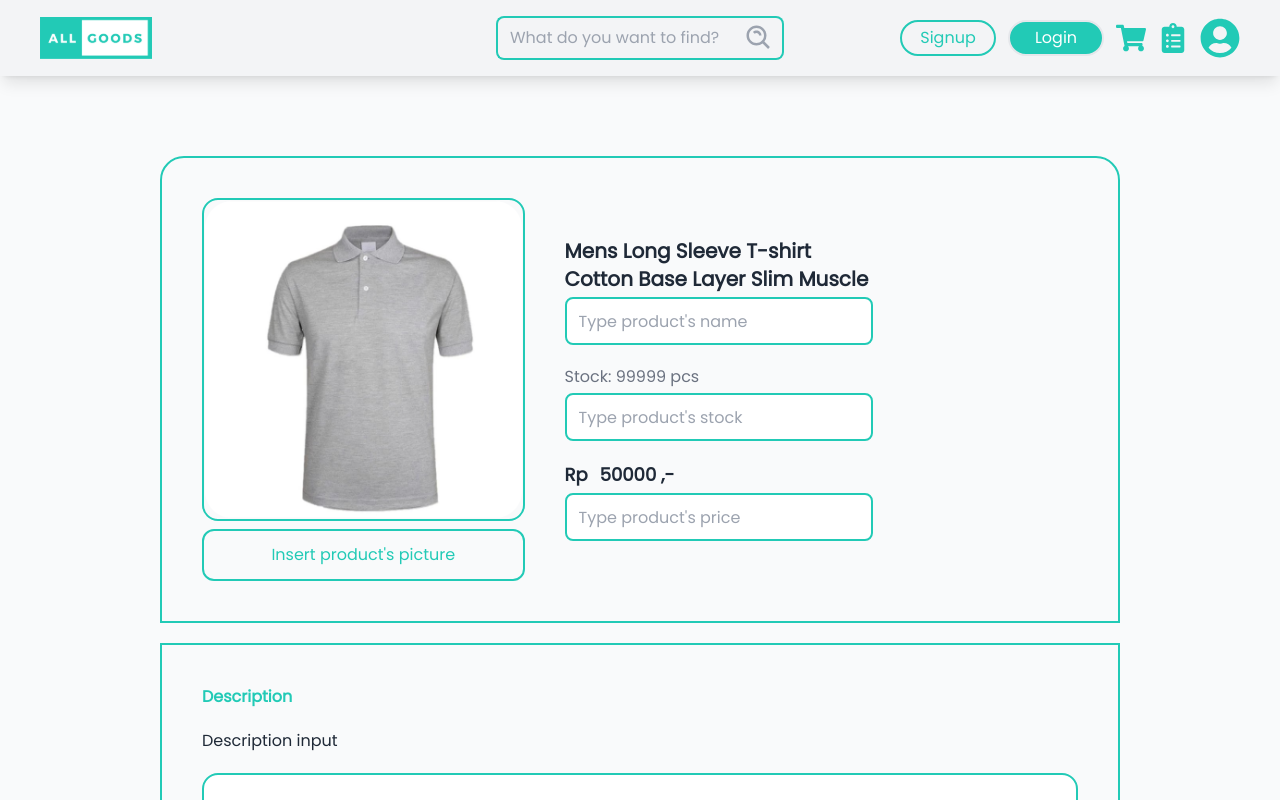
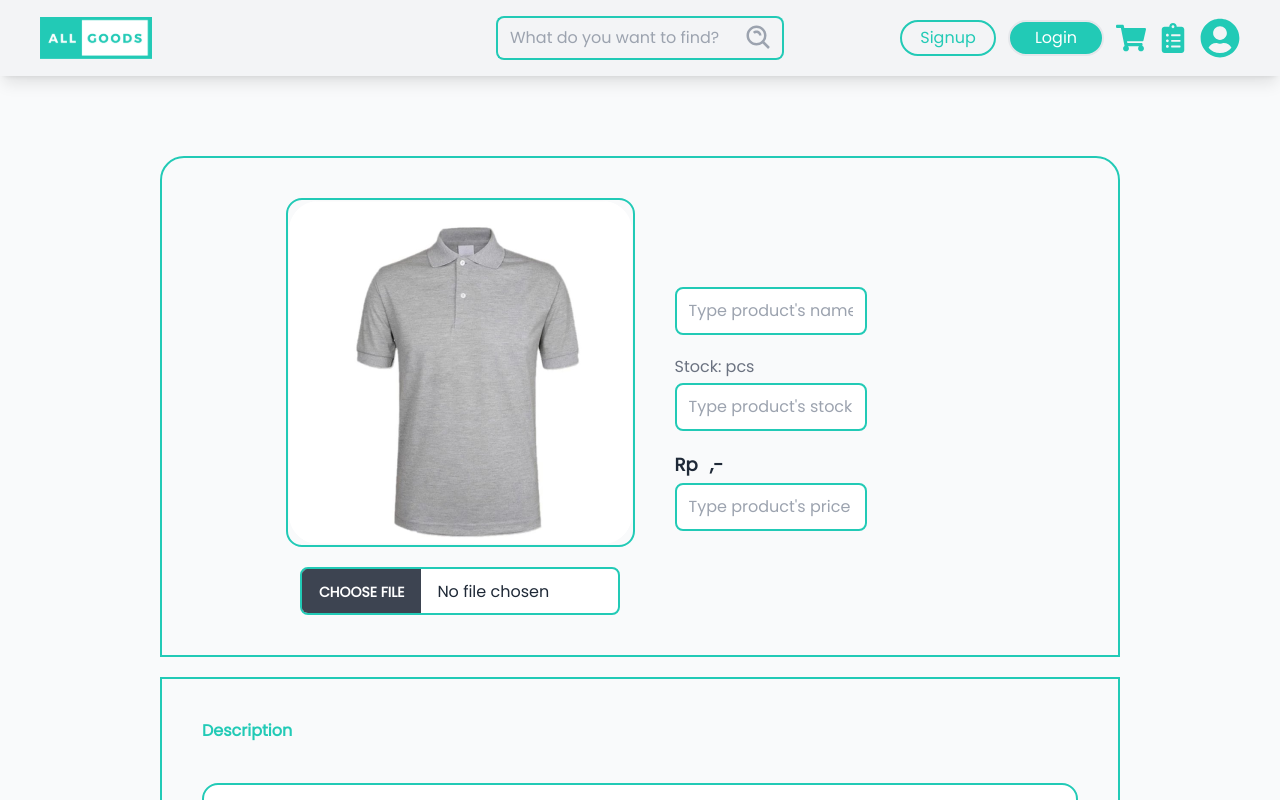
Before and after one commit to E-comerce-BE-FE/ecommerce-app, a React (Vite) app: page /add-new-product in a window 1280 px wide. Built offline with nearby package versions, Linux system fonts and the light colour scheme; a web font is replaced by a local one.

Commit message:
feat: integrated add new product

```diff
--- a/src/components/Button.tsx
+++ b/src/components/Button.tsx
@@ -1,19 +1,21 @@
-import { FC, ButtonHTMLAttributes } from "react";
+import { ButtonHTMLAttributes } from "react";
 
 interface ButtonProps extends ButtonHTMLAttributes<HTMLButtonElement> {
   label?: string;
+  loading?: boolean;
 }
 
-const Button: FC<ButtonProps> = ({ label, ...props }) => {
+function AuthButton({ id, label, loading, ...props }: ButtonProps) {
   return (
-    <div className="flex justify-center">
-      <div>
-        <button className="btn btn-wide tracking-wider " {...props}>
-          {label}
-        </button>
-      </div>
-    </div>
+    <button
+      id={id}
+      className="btn w-full mt-4 bg-customcyan text-white disabled:bg-gray-300 disabled:text-gray-500 border-0"
+      disabled={loading}
+      {...props}
+    >
+      {label}
+    </button>
   );
-};
+}
 
-export default Button;
+export default AuthButton;
--- a/src/main.tsx
+++ b/src/main.tsx
@@ -1,7 +1,11 @@
+import { CookiesProvider } from "react-cookie";
 import ReactDOM from "react-dom/client";
+
+import "styles/index.css";
 import App from "routes";
-import "styles/index.css";
 
 ReactDOM.createRoot(document.getElementById("root") as HTMLElement).render(
-  <App />
+  <CookiesProvider>
+    <App />
+  </CookiesProvider>
 );
--- a/src/pages/AddNewProduct.tsx
+++ b/src/pages/AddNewProduct.tsx
@@ -1,72 +1,98 @@
-import React from "react";
+import withReactContent from "sweetalert2-react-content";
+import React, { useEffect, useState } from "react";
+import { useNavigate } from "react-router-dom";
+import axios from "axios";
 
 import Layout from "components/Layout";
 import Navbar from "components/Navbar";
+import Swal from "utils/Swal";
+import AuthButton from "components/Button";
 
-const NewProduct = () => {
+const AddNewProduct = () => {
+  const navigate = useNavigate();
+  const MySwal = withReactContent(Swal);
+  const [disabled, setDisabled] = useState<boolean>(true);
+  const [loading, setLoading] = useState<boolean>(false);
+  const [product_image, setProductImage] = useState<any>();
+  const [product_name, setProductName] = useState<string>("");
+  const [stock, setStock] = useState<string>("");
+  const [price, setPrice] = useState<string>("");
+  const [description, setDescription] = useState<string>("");
+
+  useEffect(() => {
+    if (product_name && stock && price && description) {
+      setDisabled(false);
+    } else {
+      setDisabled(true);
+    }
+  }, [product_name, stock, price, description]);
+
+  const handleSubmit = async (e: React.FormEvent<HTMLFormElement>) => {
+    setLoading(true);
+    e.preventDefault();
+    const body = new FormData();
+    body.append("product_name", product_name);
+    body.append("stock", stock);
+    body.append("price", price);
+    body.append("description", description);
+    body.append("product_image", product_image);
+    axios
+      .post("products", body)
+      .then((res) => {
+        const { message } = res.data;
+        MySwal.fire({
+          title: "Success",
+          text: message,
+          showCancelButton: false,
+        });
+        navigate("/");
+      })
+      .catch((err) => {
+        const { data } = err.response;
+        MySwal.fire({
+          title: "Failed",
+          text: data.message,
+          showCancelButton: false,
+        });
+      })
+      .finally(() => setLoading(false));
+  };
+
   return (
     <Layout>
       <Navbar />
+      <form className="mb-20" onSubmit={(e) => handleSubmit(e)}>
         <section className="flex justify-center items-center gap-10 mx-40 border-2 border-customcyan p-10 rounded-t-3xl">
           <div className="flex flex-col">
             <div className="border-2 border-customcyan rounded-2xl">
               <img src="src/assets/shirt.png" alt="image" />
             </div>
-          <form className="text-customcyan">
-            <label htmlFor="my-modal-6">
-              <p className="text-center border-2 border-customcyan rounded-xl px-5 py-3 mt-2 text-customcyan font-medium duration-300 hover:cursor-pointer  active:scale-95">
-                Insert product's picture
-              </p>
-            </label>
-            <input type="checkbox" id="my-modal-6" className="modal-toggle" />
-            <div className="modal modal-bottom sm:modal-middle">
-              <div className="modal-box border-2 border-customcyan">
-                <p className="mb-5 pb-2 text-xl border-b-2 font-medium">
-                  Select Picture
-                </p>
-                <div className="flex justify-center items-center gap-5">
+            <form className="flex justify-center mt-5">
               <input
                 type="file"
+                onChange={(e) => setProductImage(e.target.files?.[0])}
                 className="file-input file-input-bordered w-full border-2 border-customcyan max-w-xs"
               />
-                </div>
-                <div className="modal-action">
-                  <button
-                    type="submit"
-                    className="w-20 text-sm text-center border-2 border-customcyan bg-customcyan rounded-xl py-1 text-gray-50 font-medium duration-300 hover:cursor-pointer  active:scale-90"
-                  >
-                    Save
-                  </button>
-                  <label
-                    htmlFor="my-modal-6"
-                    className="w-20 text-sm text-center border-2 border-customcyan rounded-xl py-1 text-customcyan font-medium duration-300 hover:cursor-pointer  active:scale-90"
-                  >
-                    Cancel
-                  </label>
-                </div>
-              </div>
-            </div>
             </form>
           </div>
           <div className="flex flex-col gap-10">
             <div className="flex items-center gap-5">
               <div className="flex flex-col gap-5 w-3/5">
                 <div className="text-xl">
-                <p className="font-bold">
-                  Mens Long Sleeve T-shirt Cotton Base Layer Slim Muscle
-                </p>
+                  <p className="font-bold">{product_name}</p>
                   <input
+                    id="inputProduct-name"
+                    onChange={(e) => setProductName(e.target.value)}
                     type="text"
                     placeholder="Type product's name"
                     className="file-input file-input-bordered px-3 mt-1 w-full border-2 border-customcyan max-w-xs"
                   />
                 </div>
                 <div className="text-gray-500">
-                <p>
-                  Stock: <span> 99999 pcs</span>
-                </p>
+                  <p>Stock: {stock} pcs</p>
                   <input
-                  type="number"
+                    onChange={(e) => setStock(e.target.value)}
+                    type="text"
                     placeholder="Type product's stock"
                     className="file-input file-input-bordered px-3 mt-1 w-full border-2 border-customcyan max-w-xs"
                   />
@@ -75,12 +101,14 @@ const NewProduct = () => {
                   <div className="flex items-center gap-3 font-bold text-lg">
                     <span>Rp</span>
                     <span className="">
-                    50000<span> ,-</span>
+                      {price}
+                      <span> ,-</span>
                     </span>
                   </div>
 
                   <input
-                  type="number"
+                    onChange={(e) => setPrice(e.target.value)}
+                    type="text"
                     placeholder="Type product's price"
                     className="file-input file-input-bordered px-3 mt-1 w-full border-2 border-customcyan max-w-xs"
                   />
@@ -89,19 +117,28 @@ const NewProduct = () => {
             </div>
           </div>
         </section>
-      <section className="flex flex-col gap-5 mx-40 mt-5 mb-20 border-2 border-customcyan p-10 rounded-b-3xl">
+        <section className="flex flex-col gap-5 mx-40 mt-5 border-2 border-customcyan p-10 rounded-b-3xl">
           <span className="text-customcyan font-semibold">Description</span>
-        <span>Description input</span>
+          <span>{description}</span>
           <textarea
             name=""
             id=""
+            onChange={(e) => setDescription(e.target.value)}
             cols={30}
             rows={10}
-          className="w-full border-2 border-customcyan rounded-2xl"
+            className="w-full border-2 border-customcyan rounded-2xl p-5"
           ></textarea>
         </section>
+        <div className="flex justify-center mx-60 mt-5">
+          <AuthButton
+            id="btn-submit"
+            label="ADD NEW PRODUCT"
+            loading={loading || disabled}
+          />
+        </div>
+      </form>
     </Layout>
   );
 };
 
-export default NewProduct;
+export default AddNewProduct;
--- a/src/routes/index.tsx
+++ b/src/routes/index.tsx
@@ -1,4 +1,5 @@
 import { createBrowserRouter, RouterProvider } from "react-router-dom";
+import axios from "axios";
 
 import TransactionPurchase from "pages/TransactionPurchase";
 import TransactionSale from "pages/TransactionSale";
@@ -10,6 +11,36 @@ import Profile from "pages/Profile";
 import Summary from "pages/Summary";
 import MyCart from "pages/MyCart";
 import Home from "pages";
+import { useCookies } from "react-cookie";
+
+axios.defaults.baseURL = "https://shirayuki.site/";
+
+const App = () => {
+  const [cookie, , removeCookie] = useCookies(["token"]);
+  const checkToken = cookie.token;
+
+  axios.interceptors.request.use(function (config) {
+    config.headers = config.headers ?? {};
+    config.headers.Authorization = `Bearer ${checkToken}`;
+    // config.headers.contenttype = "multipart/form-data";
+    return config;
+  });
+
+  axios.interceptors.response.use(
+    function (response) {
+      return response;
+    },
+    function (error) {
+      const { data } = error.response;
+      if (
+        data === "Missing or malformed JWT" ||
+        [401, 403].includes(data.code)
+      ) {
+        removeCookie("token");
+      }
+      return Promise.reject(error);
+    }
+  );
 
   const router = createBrowserRouter([
     {
@@ -54,7 +85,6 @@ const router = createBrowserRouter([
     },
   ]);
 
-const App = () => {
   return <RouterProvider router={router} />;
 };
 
--- /dev/null
+++ b/src/utils/Swal.ts
@@ -0,0 +1,13 @@
+import Swal from "sweetalert2";
+
+export default Swal.mixin({
+  reverseButtons: true,
+  confirmButtonColor: "#A91079",
+  showCancelButton: true,
+  showClass: {
+    popup: "animate__animated animate__fadeIn animate__faster",
+  },
+  hideClass: {
+    popup: "animate__animated animate__fadeOut animate__faster",
+  },
+});
```
Lines whose indentation alone changed are shown as unchanged.
